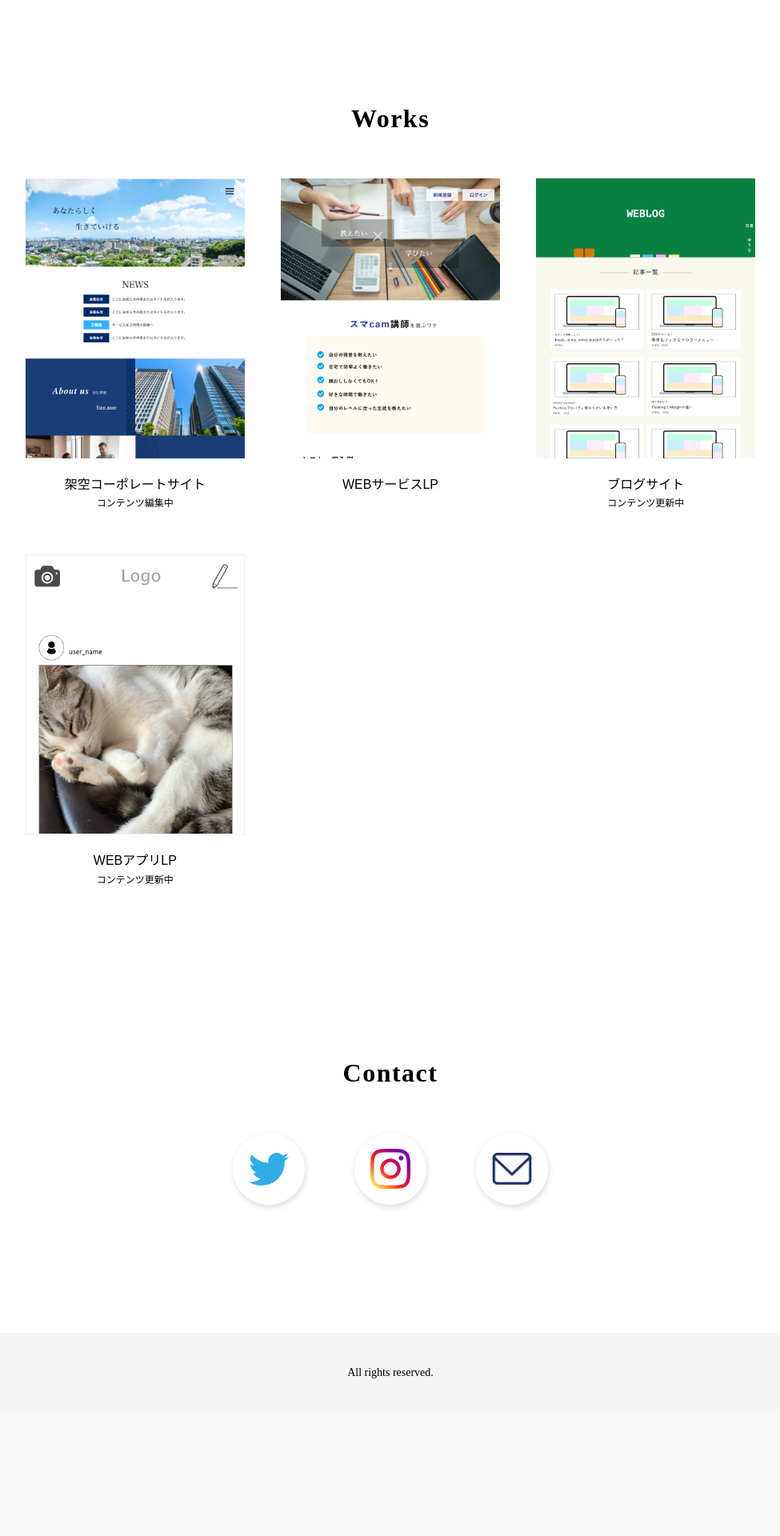
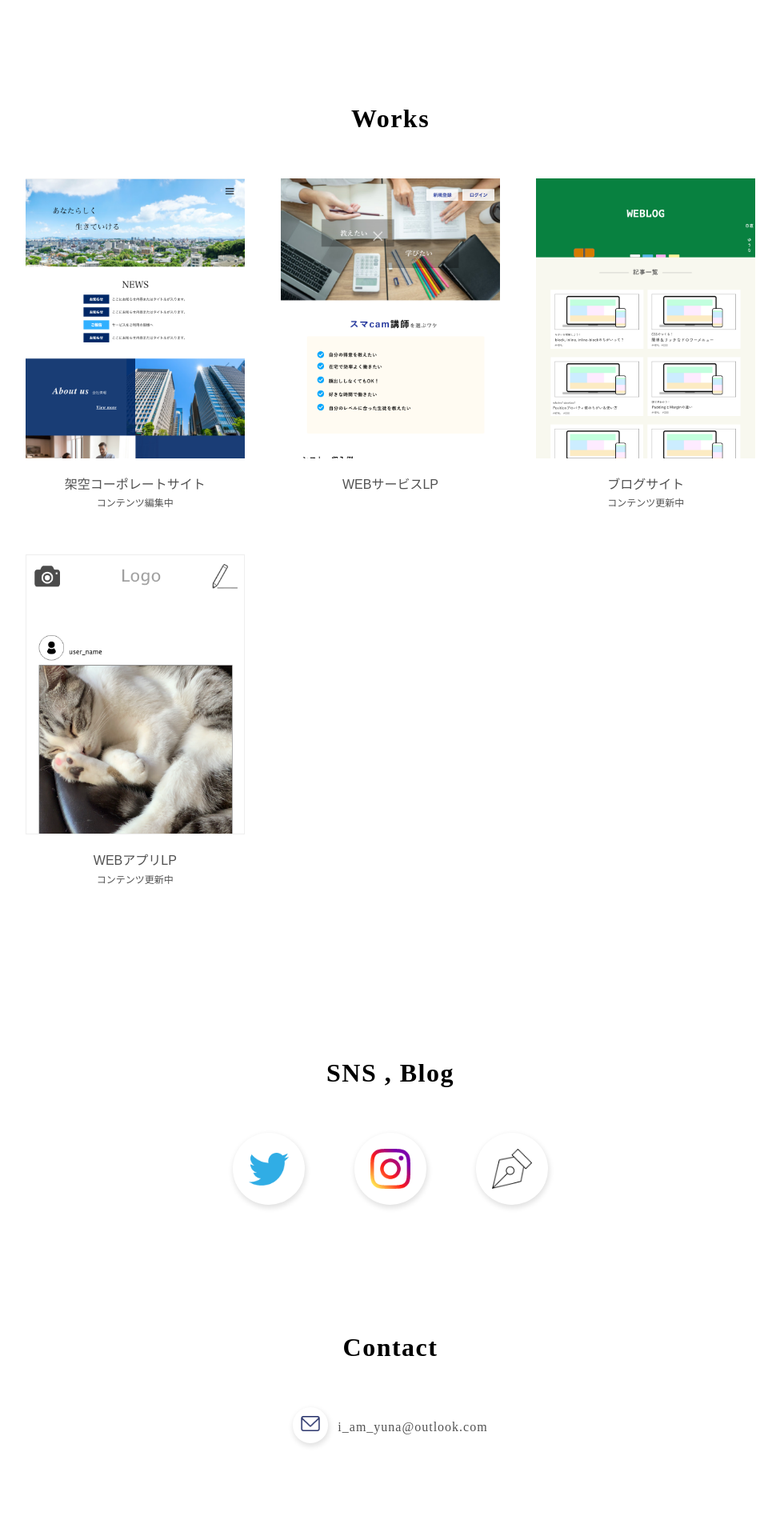
Before and after one commit to YunaSuzuki/portfolio-second, a PHP site: page / in a window 1280 px wide. Shown: the part 1400-3320 px from the top of the page at 80% size, without its empty margins (152-1127 px from the left). Before the commit the page ends 3123 px from the top, so only its background shows below. Run offline with PHP 8.4, Linux system fonts and the light colour scheme; some libraries are stand-ins or nearby versions.

Commit message:
add sns-section,  edit contact-section, and edit some scss

```diff
--- a/index.html
+++ b/index.html
@@ -22,14 +22,13 @@
           <div class="profile__imagebox flex-box__left"></div>
           <div class="profile__textbox flex-box__right">
             <p class="profile__textbox__row">東京都在住、25歳。</p>
-            <p class="profile__textbox__row">WEBデザイナー、エンジニア目指しています。</p>
-            <p class="profile__textbox__row">『勇往邁進』がモットー。</p>
-            <p class="profile__textbox__row">オンラインスクールにて、プログラミング・デザインを学び、
-            その奥深さに魅せられ、どんどん夢中に。</p>
+            <p class="profile__textbox__row">WEBデザイナー、フロントエンジニアを目指しています。</p>
+            <p class="profile__textbox__row">オンラインスクールにて、プログラミング・デザインを学びました</p>
             <p class="profile__textbox__row">
               もともと、教えることが大好きなので
               プログラミング × 教育にも携わっていきたいと
-              考えています。(初心者向けブログ更新中)
+              考えています。
+              <span class="marker link-hover"><a href="https://kamekame-walking.hatenablog.com">(初心者向けブログ更新中)</a></span>
             </p>
           </div>
         </div>
@@ -227,13 +226,22 @@
           </div>
         </div>
       </section>
-      <section class="section contact">
-        <p class="section__title">Contact</p>
+      <section class="section sns">
+        <p class="section__title">SNS , Blog</p>
         <ul class="iconbox">
           <li class="icon-bg"><a href="https://twitter.com/____b_progineer"><img src="images/twitter.png" id="twitter_icon" alt="twitter"></a></li>
           <li class="icon-bg alert"><img src="images/instagram.png" alt="instagram"></li>
-          <li class="icon-bg alert"><img src="images/mail.png" id="mai_icon" alt="mail"></li>
+          <li class="icon-bg"><a href="https://kamekame-walking.hatenablog.com"><img src="images/pen.png" alt="blog"></a></li>
         </ul>
+      </section>
+      <section class="section contact">
+        <p class="section__title">Contact</p>
+        <div class="contact__mailbox link-hover">
+          <a href="mailto:i_am_yuna@outlook.com">
+            <div class="contact__icon-bg"><img src="images/mail.png" alt="mail" class="contact__mailbox__icon"></div>
+            <span class="contact__mailbox__address">i_am_yuna@outlook.com</span>
+          </a>
+        </div>
       </section>
     </main>
     <footer class="footer">
--- a/sass/modules/variables.scss
+++ b/sass/modules/variables.scss
@@ -10,3 +10,6 @@ $skillbox-flex: '(min-width: 800px)';
 $skillbox-block: '(max-width: 799px)';
 
 $contents-font: 'ヒラギノ明朝 ProN','Hiragino Mincho ProN','Yu Mincho Light','YuMincho','Yu Mincho','游明朝体',sans-serif;
+
+//font-color
+$text-color: #515151;
--- a/sass/style.scss
+++ b/sass/style.scss
@@ -13,6 +13,20 @@ p{
 ul{
   list-style: none;
   padding: 0;
+}
+
+a{
+  text-decoration: none;
+  color: $text-color;
+}
+
+.marker{
+  background: linear-gradient(transparent 60%, #c1e0ff 60%);
+  font-weight: bold;
+}
+
+.link-hover:hover{
+  text-decoration: underline;
 }
 
 //header
@@ -143,6 +157,7 @@ ul{
   }
 
   &__textbox{
+    color: $text-color;
     font-family: $contents-font;
 
     &__row{
@@ -180,6 +195,7 @@ ul{
 
 .skill__block{
   text-align: center;
+  color: $text-color;
   @include box-shadow(1px 3px 6px 1px #E3E3E3);
   @include border-radius(5px);
   font-family: $contents-font;
@@ -232,15 +248,15 @@ ul{
   }
 }
 .works__block{
-  margin-bottom: 56px;
 
   @media #{$sp-size}{
     width: 60%;
-    margin: auto;
+    margin: 40px auto;
   }
 
   @media #{$more-than-tb}{
     width: 30%;
+    margin-bottom: 56px;
   }
 
   &__image{
@@ -280,6 +296,7 @@ ul{
   &__textbox{
     font-family: $contents-font;
     text-align: center;
+    color: $text-color;
 
     &__upper{
       margin-bottom: 8px;
@@ -291,7 +308,7 @@ ul{
   }
 }
 
-//contact
+//sns
 .iconbox{
   display: flex;
   margin: auto;
@@ -339,6 +356,35 @@ ul{
   }
 }
 
+//contact
+.contact{
+  &__mailbox{
+    width: 80%;
+    margin: 0 auto;
+    text-align: center;
+
+    img{
+      width: 24px;
+      height: auto;
+    }
+
+    &__address{
+      letter-spacing: 1px;
+      color: $text-color;
+    }
+  }
+
+  .contact__icon-bg{
+    display: inline-block;
+    margin-right: 8px;
+    padding:  11px 10px;
+    text-align: center;
+    @include box-shadow(1px 3px 6px 1px #E3E3E3);
+    @include border-radius(22px);
+  }
+
+}
+
 //footer
 .footer{
   width: 100%;
--- a/stylesheets/style.css
+++ b/stylesheets/style.css
@@ -8,6 +8,17 @@ p {
 ul {
   list-style: none;
   padding: 0; }
+
+a {
+  text-decoration: none;
+  color: #515151; }
+
+.marker {
+  background: linear-gradient(rgba(0, 0, 0, 0) 60%, #c1e0ff 60%);
+  font-weight: bold; }
+
+.link-hover:hover {
+  text-decoration: underline; }
 
 .header {
   position: relative;
@@ -116,6 +127,7 @@ ul {
     .profile__imagebox {
       margin-right: 32px; } }
 .profile__textbox {
+  color: #515151;
   font-family: "ヒラギノ明朝 ProN", "Hiragino Mincho ProN", "Yu Mincho Light", "YuMincho", "Yu Mincho", "游明朝体", sans-serif; }
   .profile__textbox__row {
     line-height: 25px; }
@@ -144,6 +156,7 @@ ul {
 
 .skill__block {
   text-align: center;
+  color: #515151;
   -moz-box-shadow: 1px 3px 6px 1px #E3E3E3;
   -webkit-box-shadow: 1px 3px 6px 1px #E3E3E3;
   box-shadow: 1px 3px 6px 1px #E3E3E3;
@@ -185,15 +198,14 @@ ul {
     justify-content: space-between;
     flex-wrap: wrap; } }
 
-.works__block {
-  margin-bottom: 56px; }
 @media (max-width: 560px) {
   .works__block {
     width: 60%;
-      margin: auto; } }
+    margin: 40px auto; } }
 @media (min-width: 561px) {
   .works__block {
-      width: 30%; } }
+    width: 30%;
+    margin-bottom: 56px; } }
 .works__block__image {
   position: relative;
   background-repeat: no-repeat;
@@ -218,7 +230,8 @@ ul {
   background-image: url("../images/animal-app.png"); }
 .works__block__textbox {
   font-family: "ヒラギノ明朝 ProN", "Hiragino Mincho ProN", "Yu Mincho Light", "YuMincho", "Yu Mincho", "游明朝体", sans-serif;
-    text-align: center; }
+  text-align: center;
+  color: #515151; }
   .works__block__textbox__upper {
     margin-bottom: 8px; }
   .works__block__textbox__lower {
@@ -265,6 +278,28 @@ ul {
     .iconbox .icon-bg #twitter_icon, .iconbox .icon-bg #mai_icon {
       padding-top: 5px; }
 
+.contact__mailbox {
+  width: 80%;
+  margin: 0 auto;
+  text-align: center; }
+  .contact__mailbox img {
+    width: 24px;
+    height: auto; }
+  .contact__mailbox__address {
+    letter-spacing: 1px;
+    color: #515151; }
+.contact .contact__icon-bg {
+  display: inline-block;
+  margin-right: 8px;
+  padding: 11px 10px;
+  text-align: center;
+  -moz-box-shadow: 1px 3px 6px 1px #E3E3E3;
+  -webkit-box-shadow: 1px 3px 6px 1px #E3E3E3;
+  box-shadow: 1px 3px 6px 1px #E3E3E3;
+  -moz-border-radius: 22px;
+  -webkit-border-radius: 22px;
+  border-radius: 22px; }
+
 .footer {
   width: 100%;
   height: 100px;
```
Also changed, not shown: sass/style.css (added, +53 -0 lines), images/pen.png (added), 1 other file. Lines whose indentation alone changed are shown as unchanged.
